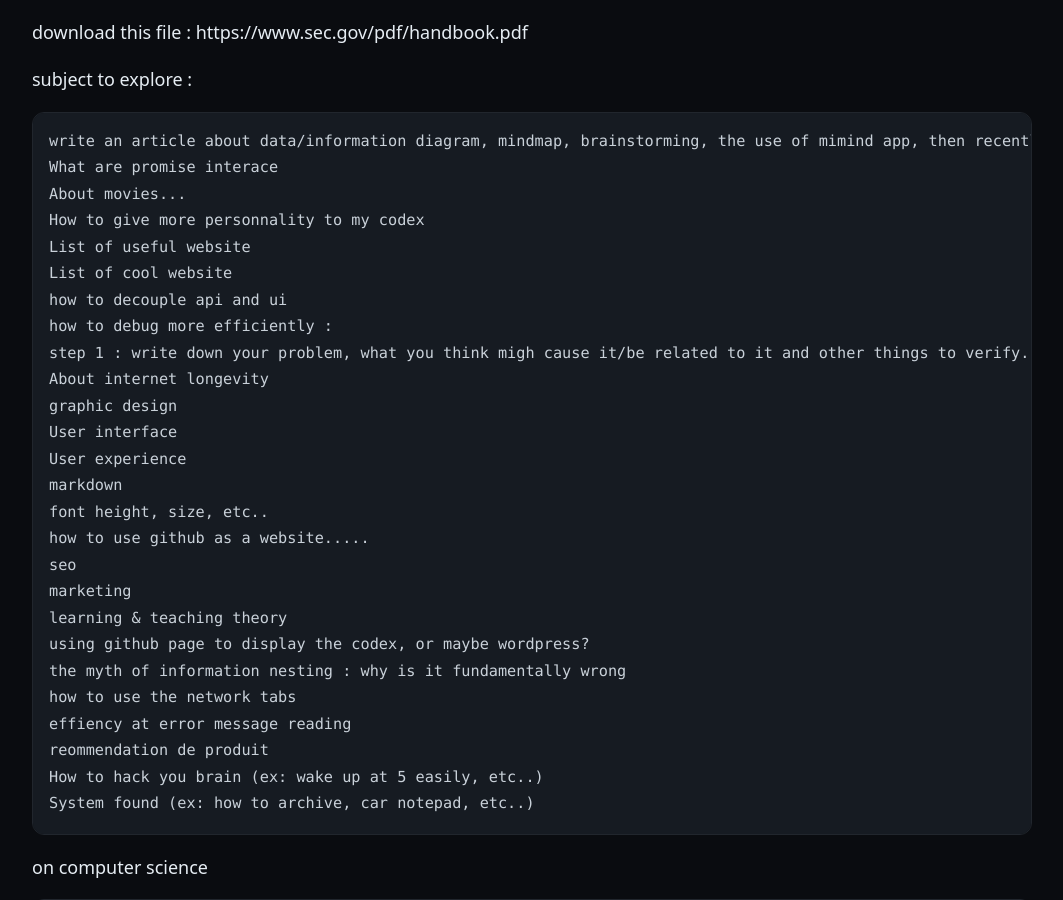
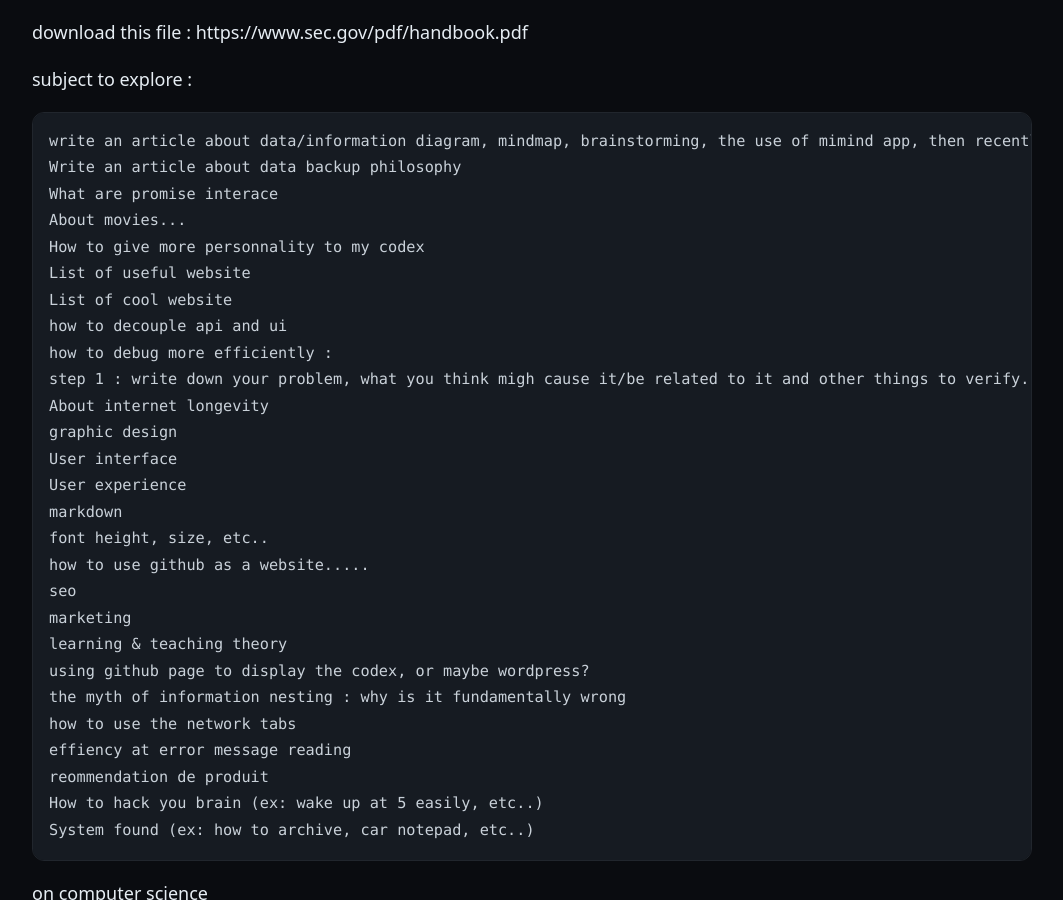
Before and after one commit to BBBB-44/_Codex, a Jekyll site: the page built from _codex/inbox.md, in a window 1280 px wide and 900 px high. Shown: the whole window, without its empty margins (108-1171 px from the left). Built offline with Jekyll 4.4.1, drawn with Linux system fonts in a browser that asks for light colours.

Commit message:
Update article topics in inbox.md

````diff
--- a/_codex/inbox.md
+++ b/_codex/inbox.md
@@ -7,6 +7,7 @@ subject to explore :
 
 ```
 write an article about data/information diagram, mindmap, brainstorming, the use of mimind app, then recently plantuml and mermaid, and lastly possibly a custom solution.
+Write an article about data backup philosophy
 What are promise interace
 About movies...
 How to give more personnality to my codex
````
